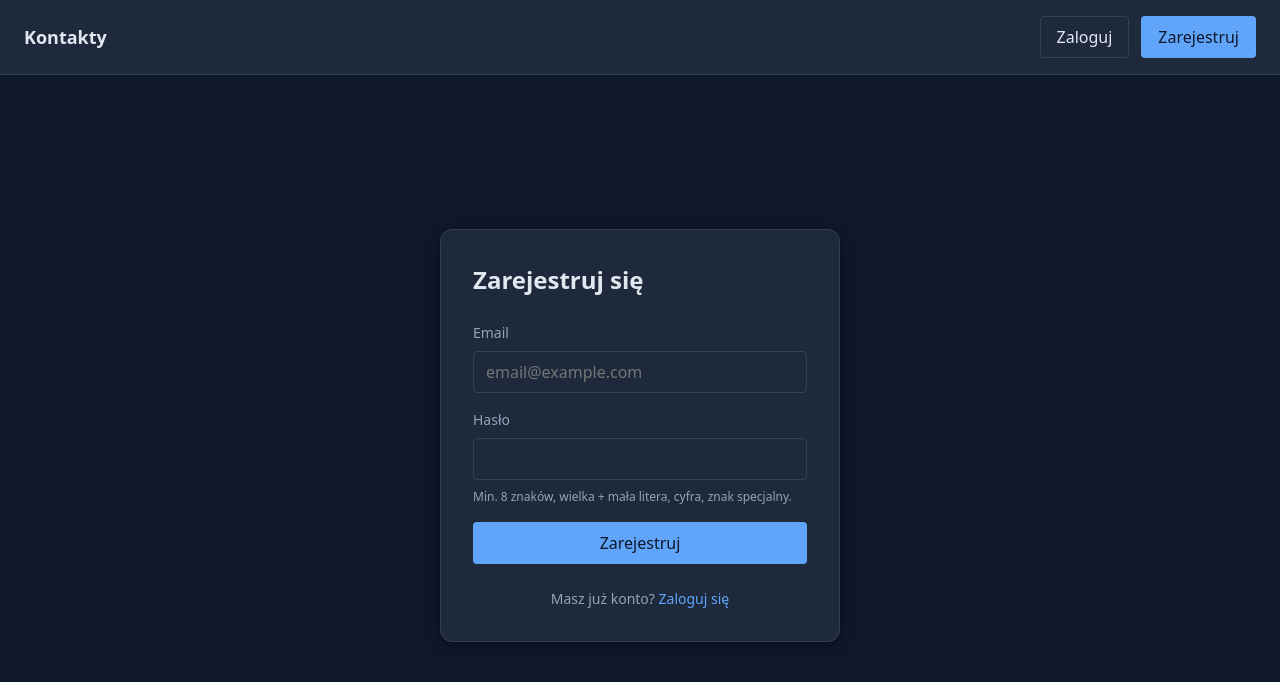
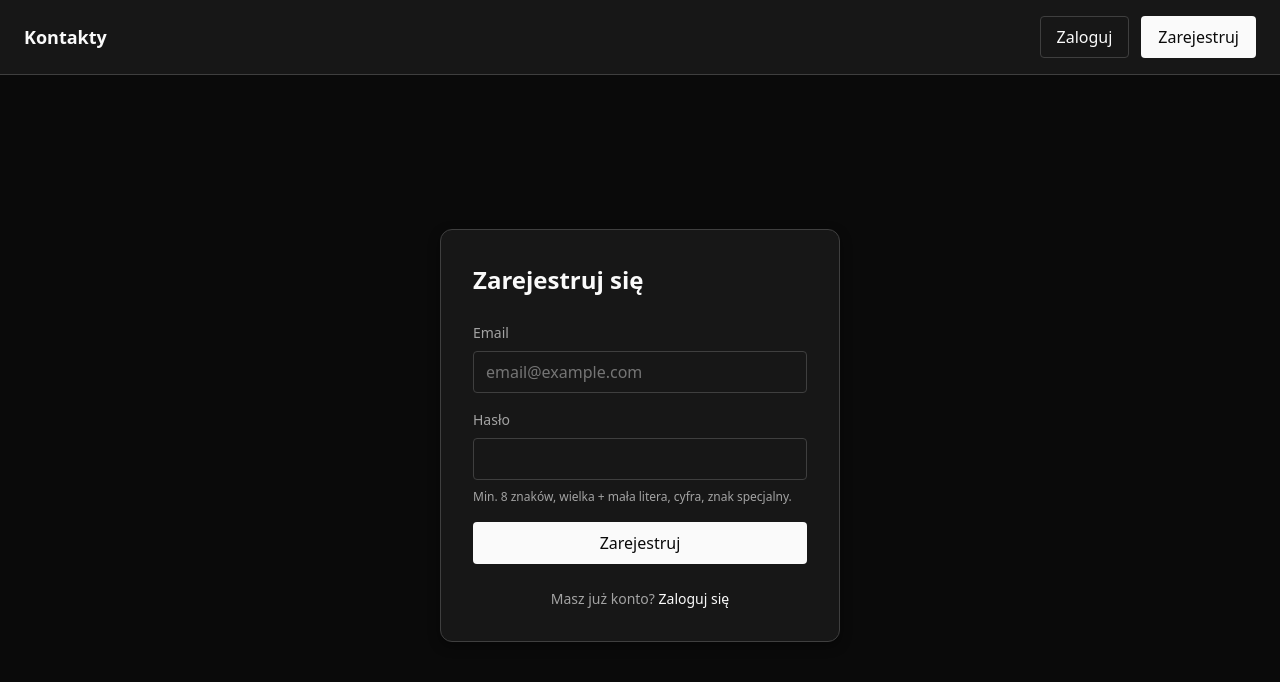
Before and after one commit to hstrekowski/ContactList, an Angular app in the folder client/: page /register in a window 1280 px wide. Shown: the top 682 px of the page. Built offline with nearby package versions, Linux system fonts and the light colour scheme.

Commit message:
fix(client): fixed styling, errors responses

```diff
--- a/client/src/app/features/contacts/contact-form-modal.component.html
+++ b/client/src/app/features/contacts/contact-form-modal.component.html
@@ -81,7 +81,13 @@
         <div class="row">
           <label class="field">
             <span class="field-label">Telefon</span>
-            <input type="tel" formControlName="phoneNumber" maxlength="20" />
+            <input
+              type="tel"
+              formControlName="phoneNumber"
+              maxlength="20"
+              placeholder="+48123456789"
+            />
+            <span class="field-hint">Format międzynarodowy, np. +48123456789.</span>
             @if (form.controls.phoneNumber.touched && form.controls.phoneNumber.invalid) {
               <span class="field-error">Wymagany, maks. 20 znaków.</span>
             }
--- a/client/src/app/features/contacts/contact-form-modal.component.ts
+++ b/client/src/app/features/contacts/contact-form-modal.component.ts
@@ -312,15 +312,30 @@ export class ContactFormModalComponent
     {
       this.form.controls.email.setErrors({ duplicate: true });
       this.error.set('Kontakt z tym adresem email już istnieje.');
+      return;
     }
-    else if (err.status === 400)
+    if (err.status === 400)
     {
-      this.error.set('Popraw błędy w formularzu.');
+      const body = err.error as
+        | { detail?: string; errors?: Record<string, string[]> }
+        | null;
+      if (body?.errors && Object.keys(body.errors).length > 0)
+      {
+        const firstKey = Object.keys(body.errors)[0];
+        const firstMsg = body.errors[firstKey]?.[0];
+        this.error.set(firstMsg ?? 'Popraw błędy w formularzu.');
+      }
+      else if (body?.detail)
+      {
+        this.error.set(body.detail);
+      }
+      else
+      {
+        this.error.set('Popraw błędy w formularzu.');
+      }
+      return;
     }
-    else
-    {
-      this.error.set('Nie udało się zapisać. Spróbuj ponownie.');
-    }
+    this.error.set('Nie udało się zapisać. Spróbuj ponownie.');
   }
 
   private sync(): void
--- a/client/src/app/features/contacts/contacts-list.page.html
+++ b/client/src/app/features/contacts/contacts-list.page.html
@@ -28,12 +28,14 @@
 
   <app-contact-details-modal [contactId]="selectedDetailId()" (closed)="onCloseDetails()" />
 
+  @if (authState.isLoggedIn()) {
     <app-contact-form-modal
       [mode]="formMode()"
       [contactId]="editingContactId()"
       (saved)="onFormSaved()"
       (closed)="onCloseForm()"
     />
+  }
 
   <app-confirm-modal
     [open]="deleteCandidate() !== null"
--- a/client/src/styles.css
+++ b/client/src/styles.css
@@ -1,12 +1,12 @@
 :root {
-  --color-bg: #0f172a;
-  --color-surface: #1e293b;
-  --color-surface-hover: #273449;
-  --color-border: #334155;
-  --color-text: #e2e8f0;
-  --color-text-muted: #94a3b8;
-  --color-primary: #60a5fa;
-  --color-primary-hover: #3b82f6;
+  --color-bg: #0a0a0a;
+  --color-surface: #171717;
+  --color-surface-hover: #262626;
+  --color-border: #3f3f3f;
+  --color-text: #fafafa;
+  --color-text-muted: #a3a3a3;
+  --color-primary: #fafafa;
+  --color-primary-hover: #e5e5e5;
   --color-danger: #ef4444;
   --color-danger-hover: #dc2626;
   --color-success: #22c55e;
@@ -96,6 +96,7 @@ dialog {
   border: 1px solid var(--color-border);
   border-radius: var(--radius-lg);
   padding: 0;
+  margin: auto;
   box-shadow: var(--shadow-lg);
 }
 
@@ -117,7 +118,7 @@ dialog::backdrop {
 
 .btn--primary {
   background-color: var(--color-primary);
-  color: #0f172a;
+  color: #0a0a0a;
 }
 
 .btn--primary:hover:not(:disabled) {
```
Also changed, not shown: 2 other files (tests, documents, lock files or other folders). Lines whose indentation alone changed are shown as unchanged.
